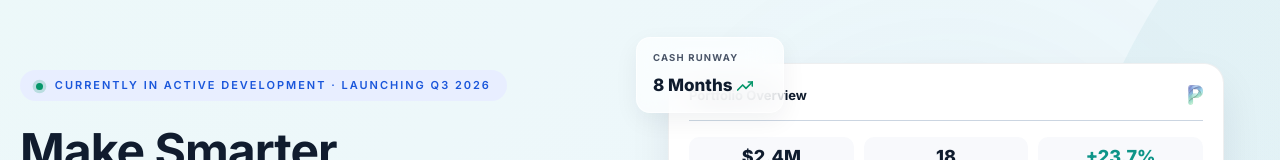
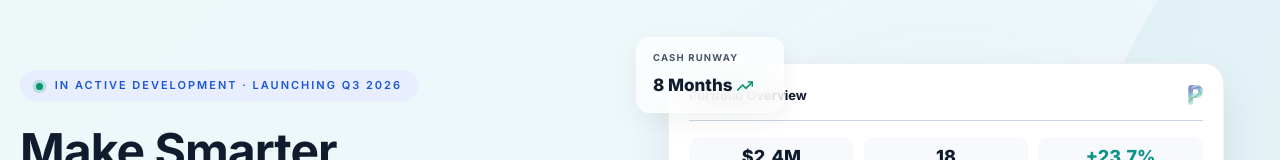
Before and after one commit to GN2404/Prospera, a plain HTML site: page index.html in a window 1280 px wide. Shown: the part 165-325 px from the top of the page. Drawn offline with Linux system fonts and the light colour scheme.

Commit message:
Update development status text in index.html

```diff
--- a/index.html
+++ b/index.html
@@ -607,7 +607,7 @@
         <div class="hero-v2__text">
           <span class="hero-v2__badge" style="animation:hwReveal 0.5s cubic-bezier(0.16,1,0.3,1) both 0.1s;opacity:0;">
             <span style="display:inline-block;width:7px;height:7px;border-radius:50%;background:#059669;margin-right:7px;vertical-align:middle;animation:pulseDot 2s infinite;"></span>
-            Currently In Active Development · Launching Q3 2026
+            In Active Development · Launching Q3 2026
           </span>
 
           <h1 class="hero-v2__title">
```
